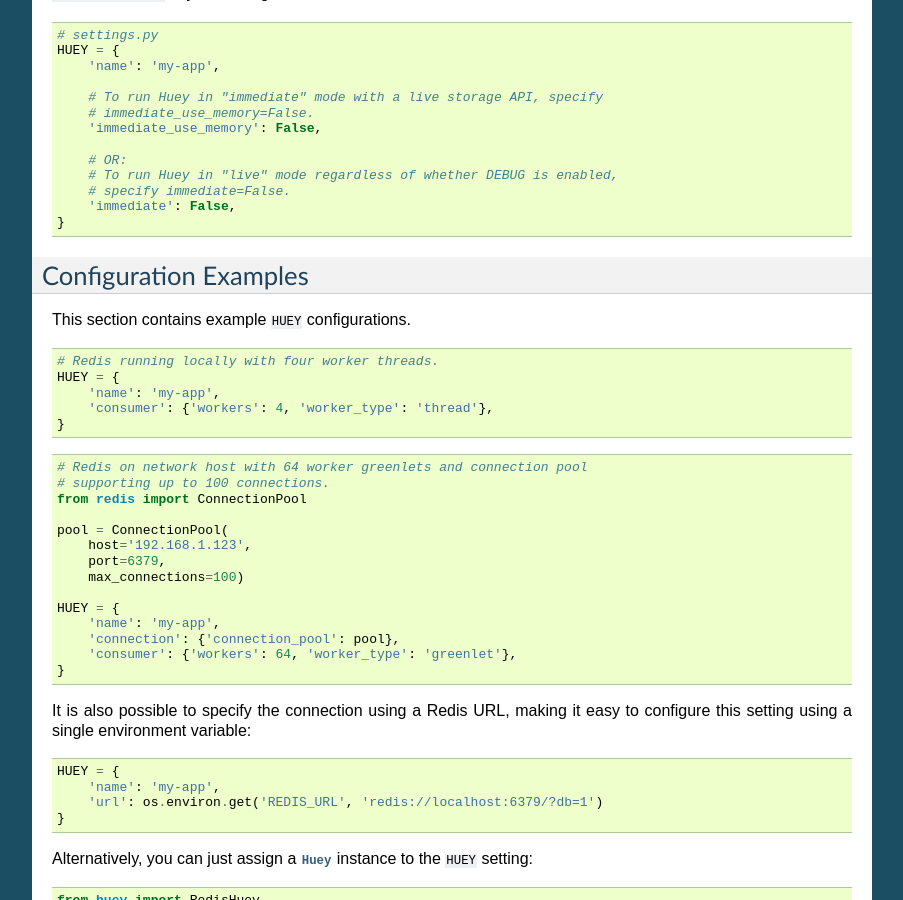
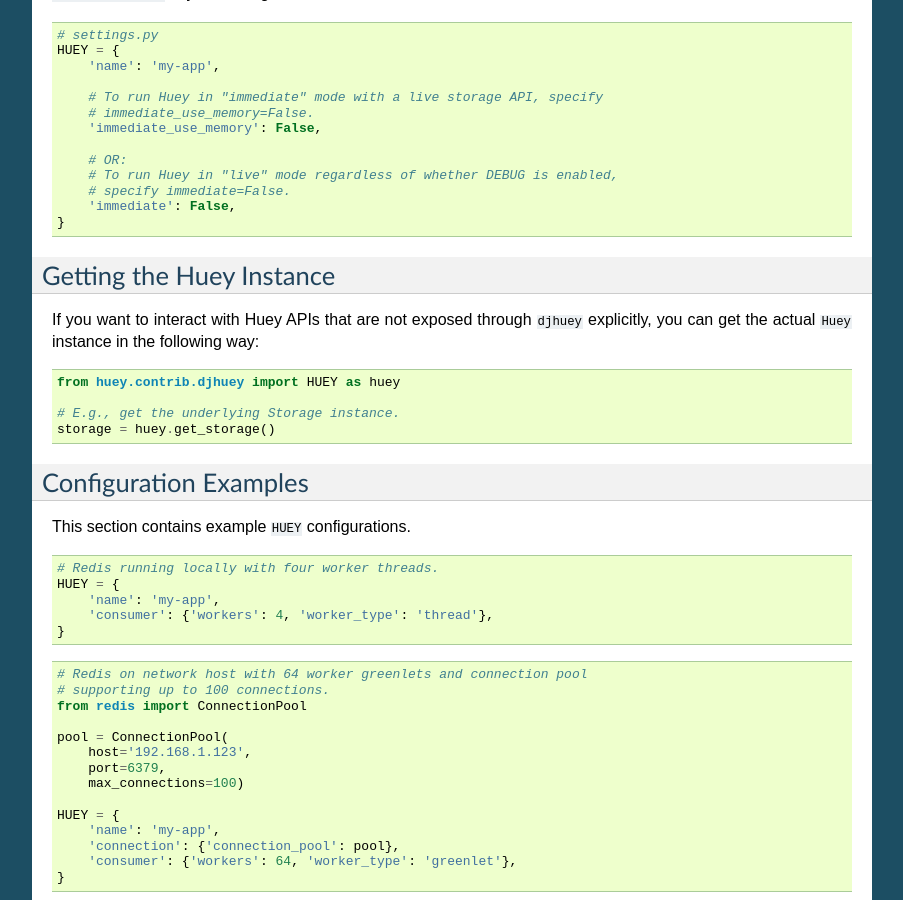
Before and after one commit to coleifer/huey, a Sphinx documentation site: the page built from docs/django.rst, in a window 1280 px wide and 900 px high, scrolled down 3967 px. Shown: the whole window, without its empty margins (198-1101 px from the left). Built offline with Sphinx 7.4.7, drawn with Linux system fonts in a browser that asks for light colours; some of the changed text lies outside the part shown.

Commit message:
Update docs, fixes #357

```diff
--- a/docs/django.rst
+++ b/docs/django.rst
@@ -267,6 +267,19 @@
         'immediate': False,
     }
 
+Getting the Huey Instance
+^^^^^^^^^^^^^^^^^^^^^^^^^
+
+If you want to interact with Huey APIs that are not exposed through ``djhuey``
+explicitly, you can get the actual ``Huey`` instance in the following way:
+
+.. code-block:: python
+
+    from huey.contrib.djhuey import HUEY as huey
+
+    # E.g., get the underlying Storage instance.
+    storage = huey.get_storage()
+
 Configuration Examples
 ^^^^^^^^^^^^^^^^^^^^^^
 
```
